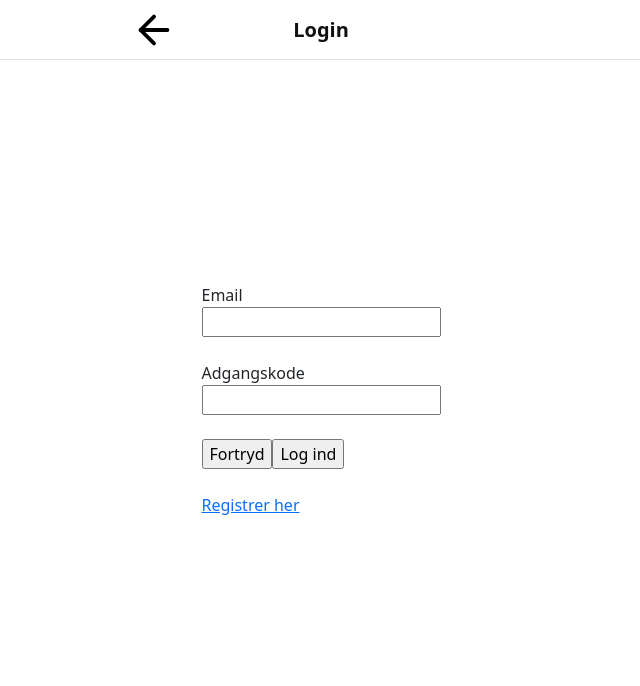
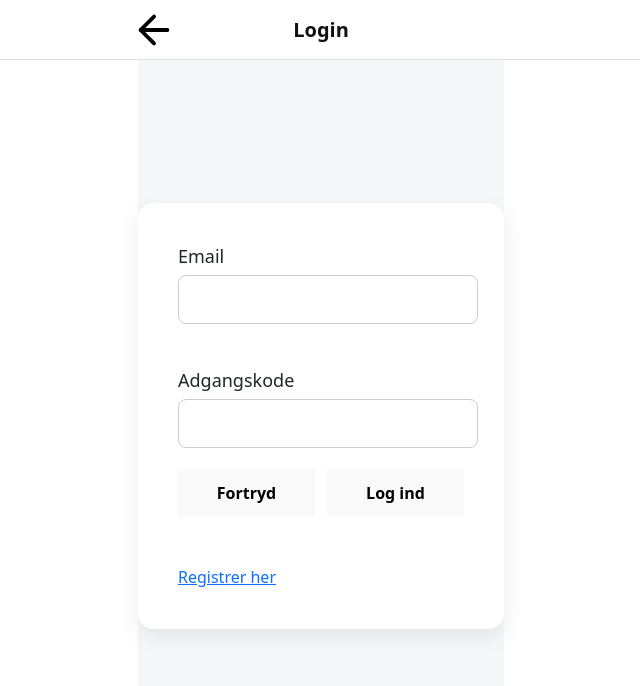
Before and after one commit to CharlineBennekou/Sir98Frontend, a React (Vite) app: page /login in a window 1280 px wide. Shown: the top 686 px of the page, without its empty margins (319-959 px from the left). Built offline with nearby package versions, Linux system fonts and the light colour scheme.

Commit message:
Implemented login functionality with loading spinner and improved styling

```diff
--- a/src/components/users/Login.tsx
+++ b/src/components/users/Login.tsx
@@ -1,12 +1,55 @@
 import * as React from 'react';
 import { Navigate } from "react-router-dom";
+import "./../../styles/spinner.css";
+import "./../../styles/login.css";
 
 export class LoginComp extends React.Component {
  state = {
+      loading: false,
       submitted: false
+
     };
-    private async search(formData: FormData): Promise<void> {
-            const email = formData.get("email");
+private search = async(formData: FormData): Promise<void> => {
+        this.setState({ loading: true });
+
+  const body = {
+    email: formData.get("email"),
+    password: formData.get("password"),
+  };
+
+  try {
+    const response = await fetch(
+      'https://sir98backendv3-hbbdgpawc0a8a3fp.canadacentral-01.azurewebsites.net/api/User/Login',
+      {
+        method: 'POST',
+        headers: { 'Content-Type': 'application/json' },
+        body: JSON.stringify(body),
+      }
+    );
+
+    if (response.status === 401) {
+      alert(await response.text());
+      this.setState({ loading: false });
+      return;
+    }
+
+    if (response.ok) {
+      const token = await response.text();
+      localStorage.setItem("JWToken", token);
+      this.setState({ submitted: true });
+    }
+
+
+  } catch {
+    alert("Noget gik galt");
+    this.setState({ loading: false });
+  }
+
+
+
+
+
+            /* const email = formData.get("email");
             const password = formData.get("password")
             const body = {
                 email: email,
@@ -32,37 +75,68 @@ export class LoginComp extends React.Component {
                         alert("Du er nu logget ind")
                     });
                 }
-            });
+            }); */
 }
 
-        private onSubmit() {
-            this.setState({ submitted: true });
-        }
+        // private onSubmit() {
+        //     this.setState({ submitted: true });
+        // }
 
     public render(): React.ReactNode {
+        if (this.state.submitted) {
+            return <Navigate to="/" />
+        }
 
 
         return (
-            <div>
+            <div className="login-page">
+                <div className="login-card">
+
                 <form action={this.search}>
+                    <div className="field">
                         <label htmlFor="email">Email</label>
+
+                     <input type="text" id="email" name="email"/>
+                    </div>
+
                     <br/>
-                    <input type="text" id="email" name="email"/>
-                    <br/>
-                    <br/>
+                    <div className="field">
                         <label htmlFor="password">Adgangskode</label>
-                    <br/>
+
                         <input type="text" id="password" name="password"/>
-                    <br/>
-                    <br/>
-                    <input type="submit" onClick={() => this.onSubmit()} value="Fortryd"/>
-                    {this.state.submitted && <Navigate to="/" />}
+                    </div>
 
-                    <input type="submit" value="Log ind"/>
-                    <br/>
-                    <br/>
+
+
+                    {this.state.loading && <div className="spinner"></div>}
+
+
+
+                   {/*  <input type="submit" onClick={() => this.onSubmit()} value="Fortryd"/>
+                    {this.state.submitted && <Navigate to="/" />} */}
+
+                    <div className="buttons">
+                    <button
+                        type="button"
+                        onClick={() => window.location.href = "/"}
+                        >
+                        Fortryd
+                    </button>
+
+                    {/* <input type="submit" value="Log ind"/> */}
+
+
+                    <button type="submit" disabled={this.state.loading}>
+                        {this.state.loading ? "Logger ind..." : "Log ind"}
+                    </button>
+                    </div>
+
+                    <br/><br/>
+
                     <a href="/register">Registrer her</a>
+
                  </form>
+            </div>
         </div>
         );
     }
--- /dev/null
+++ b/src/styles/login.css
@@ -0,0 +1,85 @@
+.login-page {
+  min-height: 100vh;
+  display: flex;
+  justify-content: center;
+  align-items: center;
+  background: #f6f7f9;
+}
+
+.login-card {
+  background: white;
+  width: 100%;
+  max-width: 400px;
+  padding: 40px;
+  border-radius: 16px;
+  box-shadow: 0 8px 24px rgba(0,0,0,0.08);
+}
+
+.login-card h2 {
+  text-align: center;
+  margin-bottom: 24px;
+  font-weight: 600;
+}
+
+.field {
+  margin-bottom: 14px;
+
+}
+
+.field label {
+  display: block;
+  font-size: 18px;
+  margin-bottom: 0px;
+}
+
+.field input {
+  width: 105%;
+  padding: 10px 12px;
+  border-radius: 8px;
+  border: 1px solid #ccc;
+  font-size: 18px;
+  margin-bottom: 5px;
+  margin-top: 5px;
+}
+
+.field input:focus {
+  outline: none;
+  border-color: #d83a56; /* accent */
+}
+
+.buttons {
+  display: flex;
+  gap: 12px;
+  margin-top: 16px;
+}
+
+button {
+  flex: 10;
+  padding: 12px;
+  border-radius: 8px;
+  font-weight: 600;
+  cursor: pointer;
+  border: none;
+}
+
+button.primary {
+  background: #d83a56;
+  color: white;
+}
+
+button.primary:disabled {
+  opacity: 0.6;
+}
+
+button.secondary {
+  background: #e0e0e0;
+}
+
+.register-link {
+  display: block;
+  text-align: center;
+  margin-top: 16px;
+  color: #d83a56;
+  text-decoration: none;
+  font-weight: 500;
+}
--- /dev/null
+++ b/src/styles/spinner.css
@@ -0,0 +1,14 @@
+.spinner {
+  width: 40px;
+  height: 40px;
+  border: 4px solid #ddd;
+  border-top: 4px solid #555;
+  border-radius: 50%;
+  animation: spin 1s linear infinite;
+  margin: 20px auto;
+}
+
+@keyframes spin {
+  0% { transform: rotate(0deg); }
+  100% { transform: rotate(360deg); }
+}
```
Lines whose indentation alone changed are shown as unchanged.
